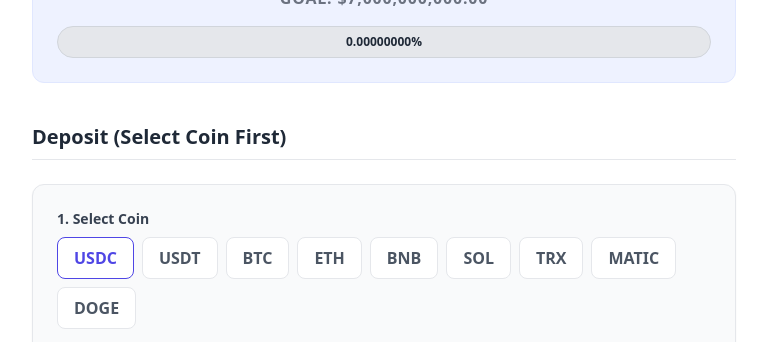
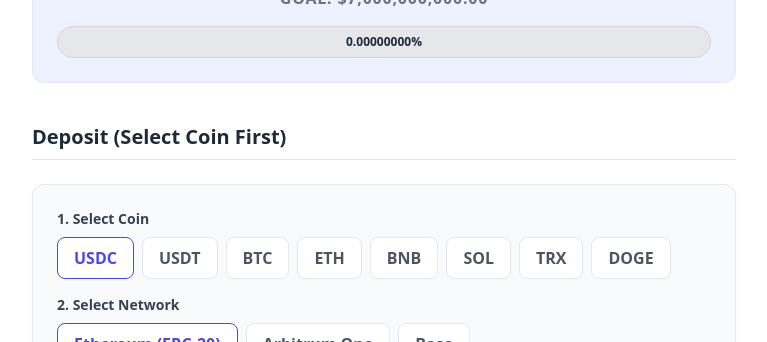
Before and after one commit to ZYXGENIUS/everyone_gimi_buck, a website: page index.html in a window 1280 px wide. Shown: the part 458-800 px from the top of the page, without its empty margins (256-1023 px from the left). Drawn offline with nearby package versions, Linux system fonts and the light colour scheme.

Commit message:
Fix i18n warnings, rename translation, remove MATIC UI

```diff
--- a/app.js
+++ b/app.js
@@ -34,7 +34,6 @@ function renderData(data) {
     document.getElementById('total-bnb').innerText = data.balances.BNB.amount.toFixed(4);
     document.getElementById('total-sol').innerText = data.balances.SOL.amount.toFixed(2);
     document.getElementById('total-trx').innerText = data.balances.TRX.amount.toFixed(2);
-    document.getElementById('total-matic').innerText = data.balances.MATIC.amount.toFixed(2);
     document.getElementById('total-doge').innerText = data.balances.DOGE.amount.toFixed(2);
 
     globalData = data;
@@ -80,9 +79,6 @@ const coinNetworks = {
     ],
     'TRX': [
         { id: 'TRX', name: 'Tron (TRC-20)' }
-    ],
-    'MATIC': [
-        { id: 'POLYGON', name: 'Polygon Network' }
     ],
     'DOGE': [
         { id: 'DOGE', name: 'Dogecoin Network' }
@@ -174,6 +170,8 @@ function updateWarningText() {
     const warnEl = document.getElementById('warn-text');
     if(warnEl && typeof window.translations !== 'undefined') {
         const t = window.translations[window.currentLang];
-        warnEl.innerHTML = t.warnPrefix + ' <span class="uppercase font-bold">' + currentCoin + '</span> ' + t.warnMiddle + ' <span class="uppercase font-bold">' + netName + '</span> ' + t.warnSuffix;
+        if(t.warningTemplate) {
+            warnEl.innerHTML = t.warningTemplate.replace('{coin}', currentCoin).replace('{network}', netName);
+        }
     }
 }
--- a/i18n.js
+++ b/i18n.js
@@ -9,9 +9,7 @@ const translations = {
     step1: "1. Select Coin",
     step2: "2. Select Network",
     copyBtn: "Copy Address",
-    warnPrefix: "Warning: Send only ",
-    warnMiddle: " to this deposit address via ",
-    warnSuffix: " network.",
+    warningTemplate: "Warning: Send only <span class=\"uppercase font-bold\">{coin}</span> to this deposit address via <span class=\"uppercase font-bold\">{network}</span> network.",
     summaryTitle: "Current Holdings Summary",
     footerText: "Open Source | Automated via GitHub Actions",
     copied: "Address Copied!"
@@ -22,13 +20,11 @@ const translations = {
     progressText: "筹款进度",
     lastUpdate: "最后自动更新:",
     goalText: "目标:",
-    depositTitle: "存款（请先选择币种）",
+    depositTitle: "捐赠方式（请先选择币种）",
     step1: "1. 选择币种",
     step2: "2. 选择网络",
     copyBtn: "复制地址",
-    warnPrefix: "警告：请仅通过 ",
-    warnMiddle: " 网络向此地址发送 ",
-    warnSuffix: "。",
+    warningTemplate: "Warning: Send only <span class=\"uppercase font-bold\">{coin}</span> to this deposit address via <span class=\"uppercase font-bold\">{network}</span> network.",
     summaryTitle: "当前持有资产摘要",
     footerText: "开源 | 通过 GitHub Actions 自动化",
     copied: "地址已复制！"
@@ -43,9 +39,7 @@ const translations = {
     step1: "1. Sélectionnez la pièce",
     step2: "2. Sélectionnez le réseau",
     copyBtn: "Copier l'adresse",
-    warnPrefix: "Attention : N'envoyez que du ",
-    warnMiddle: " à cette adresse de dépôt via le réseau ",
-    warnSuffix: ".",
+    warningTemplate: "Warning: Send only <span class=\"uppercase font-bold\">{coin}</span> to this deposit address via <span class=\"uppercase font-bold\">{network}</span> network.",
     summaryTitle: "Résumé de vos avoirs actuels",
     footerText: "Open Source | Automatisé via GitHub Actions",
     copied: "Adresse copiée !"
@@ -60,9 +54,7 @@ const translations = {
     step1: "1. Seleccione Moneda",
     step2: "2. Seleccione Red",
     copyBtn: "Copiar Dirección",
-    warnPrefix: "Advertencia: Envíe solo ",
-    warnMiddle: " a esta dirección a través de la red ",
-    warnSuffix: ".",
+    warningTemplate: "Warning: Send only <span class=\"uppercase font-bold\">{coin}</span> to this deposit address via <span class=\"uppercase font-bold\">{network}</span> network.",
     summaryTitle: "Resumen de tenencias actuales",
     footerText: "Código Abierto | Automatizado vía GitHub Actions",
     copied: "¡Dirección copiada!"
@@ -77,9 +69,7 @@ const translations = {
     step1: "1. Выберите монету",
     step2: "2. Выберите сеть",
     copyBtn: "Скопировать адрес",
-    warnPrefix: "Внимание: Отправляйте только ",
-    warnMiddle: " на этот адрес через сеть ",
-    warnSuffix: ".",
+    warningTemplate: "Warning: Send only <span class=\"uppercase font-bold\">{coin}</span> to this deposit address via <span class=\"uppercase font-bold\">{network}</span> network.",
     summaryTitle: "Сводка текущих активов",
     footerText: "Открытый исходный код | Автоматизировано через GitHub Actions",
     copied: "Адрес скопирован!"
@@ -94,9 +84,7 @@ const translations = {
     step1: "1. حدد العملة",
     step2: "2. حدد الشبكة",
     copyBtn: "نسخ العنوان",
-    warnPrefix: "تحذير: أرسل فقط ",
-    warnMiddle: " إلى هذا العنوان عبر شبكة ",
-    warnSuffix: ".",
+    warningTemplate: "Warning: Send only <span class=\"uppercase font-bold\">{coin}</span> to this deposit address via <span class=\"uppercase font-bold\">{network}</span> network.",
     summaryTitle: "ملخص المقتنيات الحالية",
     footerText: "مفتوح المصدر | تشغيل آلي عبر GitHub Actions",
     copied: "تم نسخ العنوان!"
@@ -111,9 +99,7 @@ const translations = {
     step1: "1. コインを選択",
     step2: "2. ネットワークを選択",
     copyBtn: "アドレスをコピー",
-    warnPrefix: "警告: ",
-    warnMiddle: " のみを次のネットワーク経由でこのアドレスに送信してください：",
-    warnSuffix: "。",
+    warningTemplate: "Warning: Send only <span class=\"uppercase font-bold\">{coin}</span> to this deposit address via <span class=\"uppercase font-bold\">{network}</span> network.",
     summaryTitle: "現在の保有資産の概要",
     footerText: "オープンソース | GitHub Actions による自動化",
     copied: "アドレスをコピーしました！"
@@ -128,9 +114,7 @@ const translations = {
     step1: "1. Coin wählen",
     step2: "2. Netzwerk wählen",
     copyBtn: "Adresse kopieren",
-    warnPrefix: "Warnung: Senden Sie nur ",
-    warnMiddle: " an diese Adresse über das ",
-    warnSuffix: " Netzwerk.",
+    warningTemplate: "Warning: Send only <span class=\"uppercase font-bold\">{coin}</span> to this deposit address via <span class=\"uppercase font-bold\">{network}</span> network.",
     summaryTitle: "Zusammenfassung der aktuellen Bestände",
     footerText: "Open Source | Automatisiert über GitHub Actions",
     copied: "Adresse kopiert!"
--- a/index.html
+++ b/index.html
@@ -70,7 +70,6 @@
                         <button onclick="selectCoin('BNB')" class="coin-btn px-4 py-2 rounded-lg border bg-white font-semibold text-gray-600 hover:border-indigo-500 hover:text-indigo-600 transition">BNB</button>
                         <button onclick="selectCoin('SOL')" class="coin-btn px-4 py-2 rounded-lg border bg-white font-semibold text-gray-600 hover:border-indigo-500 hover:text-indigo-600 transition">SOL</button>
                         <button onclick="selectCoin('TRX')" class="coin-btn px-4 py-2 rounded-lg border bg-white font-semibold text-gray-600 hover:border-indigo-500 hover:text-indigo-600 transition">TRX</button>
-                        <button onclick="selectCoin('MATIC')" class="coin-btn px-4 py-2 rounded-lg border bg-white font-semibold text-gray-600 hover:border-indigo-500 hover:text-indigo-600 transition">MATIC</button>
                         <button onclick="selectCoin('DOGE')" class="coin-btn px-4 py-2 rounded-lg border bg-white font-semibold text-gray-600 hover:border-indigo-500 hover:text-indigo-600 transition">DOGE</button>
                     </div>
                 </div>
@@ -105,7 +104,6 @@
                     <div class="bg-gray-50 p-2 border rounded-lg shadow-sm"><div class="font-bold text-gray-600 mb-1">BNB</div><div id="total-bnb" class="text-yellow-500 font-bold">0</div></div>
                     <div class="bg-gray-50 p-2 border rounded-lg shadow-sm"><div class="font-bold text-gray-600 mb-1">SOL</div><div id="total-sol" class="text-purple-500 font-bold">0</div></div>
                     <div class="bg-gray-50 p-2 border rounded-lg shadow-sm"><div class="font-bold text-gray-600 mb-1">TRX</div><div id="total-trx" class="text-red-500 font-bold">0</div></div>
-                    <div class="bg-gray-50 p-2 border rounded-lg shadow-sm"><div class="font-bold text-gray-600 mb-1">MATIC</div><div id="total-matic" class="text-indigo-500 font-bold">0</div></div>
                     <div class="bg-gray-50 p-2 border rounded-lg shadow-sm"><div class="font-bold text-gray-600 mb-1">DOGE</div><div id="total-doge" class="text-yellow-600 font-bold">0</div></div>
                 </div>
             </div>
```
